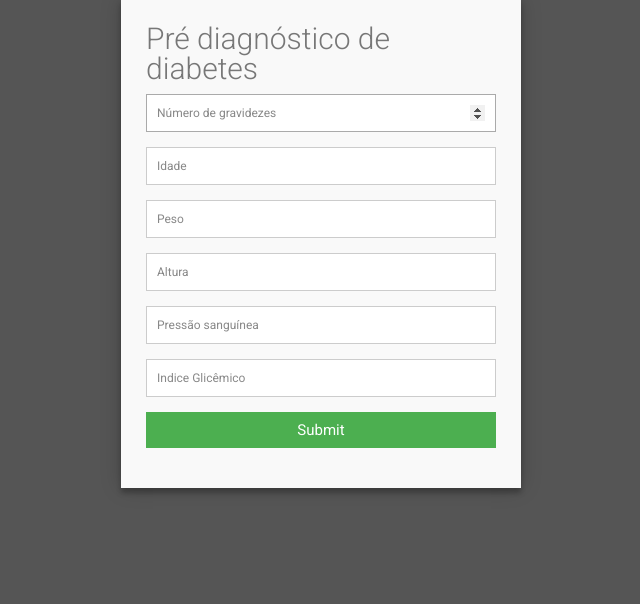
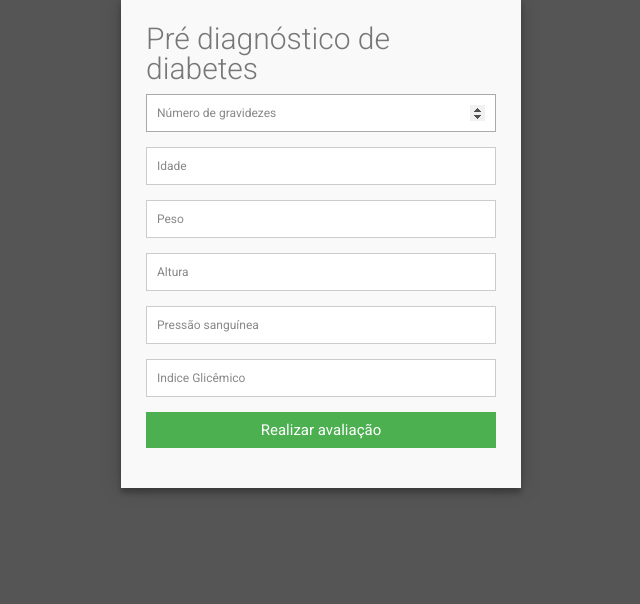
Before and after one commit to talysonleocadio/pyve_bayes, a Flask app: page / in a window 1280 px wide. Shown: the part 151-755 px from the top of the page, without its empty margins (319-959 px from the left). Run offline with Flask 2, Linux system fonts and the light colour scheme.

Commit message:
Mudança no nome do botão

```diff
--- a/app/templates/index.html
+++ b/app/templates/index.html
@@ -26,7 +26,7 @@
             <input placeholder="Indice Glicêmico" type="number" name="glucose" tabindex="4" required>
           </fieldset>
           <fieldset>
-            <button name="submit" type="submit" id="contact-submit" data-submit="...Sending">Submit</button>
+            <button name="submit" type="submit" id="contact-submit" data-submit="...Sending">Realizar avaliação</button>
           </fieldset>
         </form>
       </div>
```
